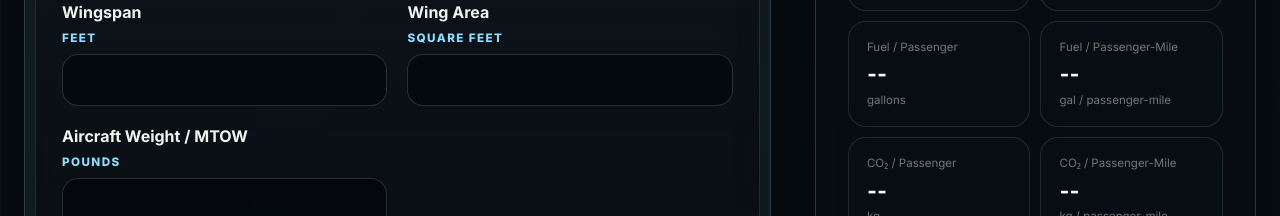
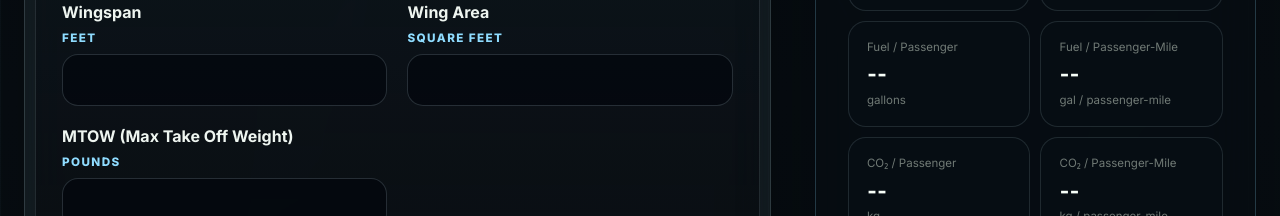
Before and after one commit to monishdumpa-tech/Pristine-Skies-Score-Calculator, a website: page index.html in a window 1280 px wide. Shown: the part 2800-3016 px from the top of the page. Drawn offline with Linux system fonts and the light colour scheme.

Commit message:
Update MTOW field label

```diff
--- a/index.html
+++ b/index.html
@@ -133,7 +133,7 @@
                 <input id="wingArea" name="wingArea" type="number" min="0" step="0.01" inputmode="decimal" required>
               </label>
               <label class="field">
-                <span>Aircraft Weight / MTOW</span>
+                <span>MTOW (Max Take Off Weight)</span>
                 <small>pounds</small>
                 <input id="aircraftWeight" name="aircraftWeight" type="number" min="0" step="1" inputmode="decimal" required>
               </label>
```
Also changed, not shown: dist/index.html.
